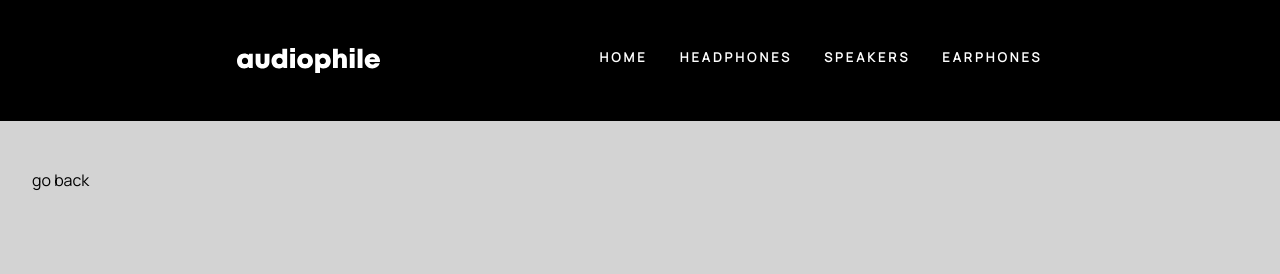
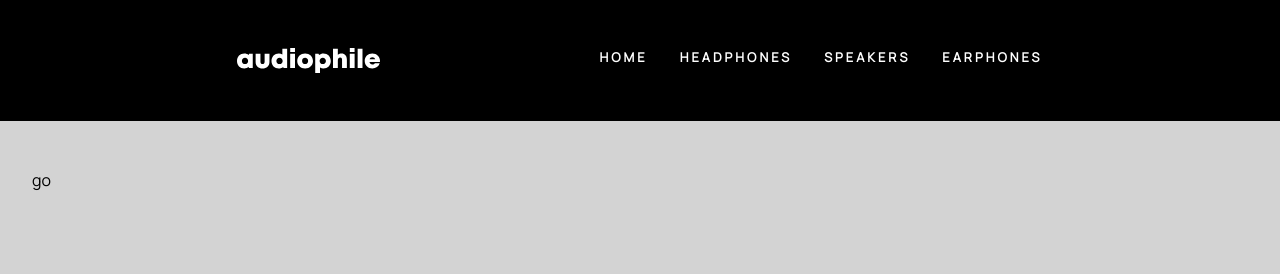
Before and after one commit to VJYGOUR/audiophile-e-commerce, a React (Vite) app: page /checkout in a window 1280 px wide. Shown: the top 274 px of the page. Built offline with nearby package versions, Linux system fonts and the light colour scheme.

Commit message:
changes in comp

```diff
--- a/src/pages/Checkout.jsx
+++ b/src/pages/Checkout.jsx
@@ -14,7 +14,7 @@ function Checkout() {
              <Navbar hidecart={true} hidecart2={true}/>
              <Outlet/>
             {submitt && <BackToHome/>}
-             <button onClick={()=> back(-1)} className="mt-[8.5rem] ml-8 py-8  text-black"> go back</button>
+             <button onClick={()=> back(-1)} className="mt-[8.5rem] ml-8 py-8  text-black"> go </button>
              <CartContainer/>
         </div>
     )
```
